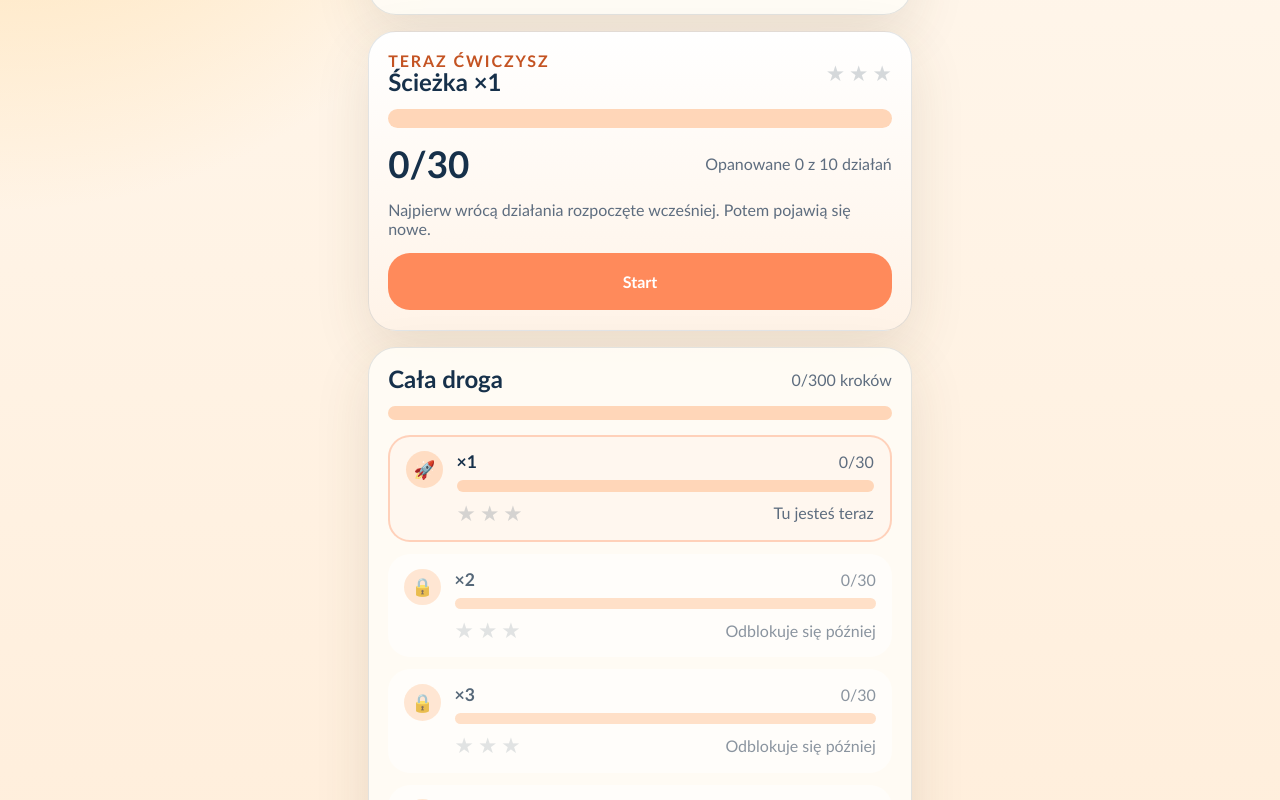
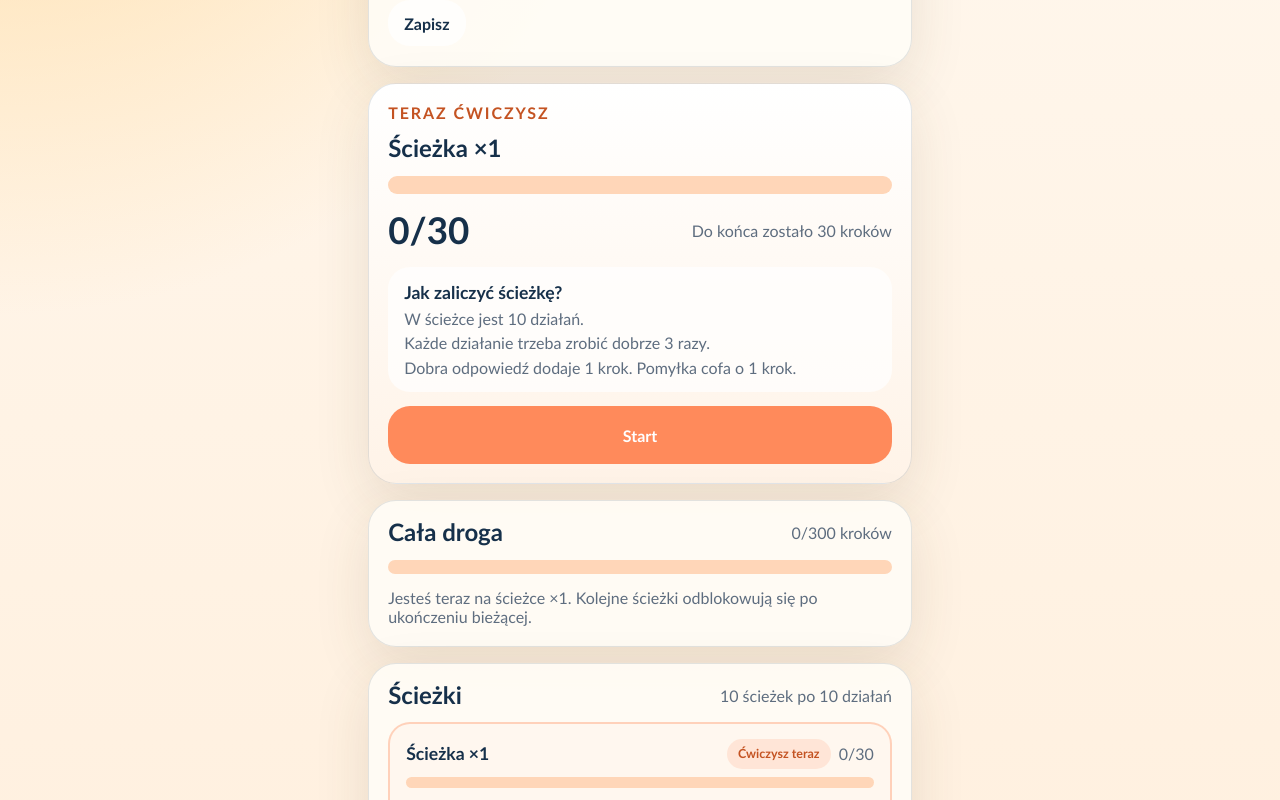
Before and after one commit to tmdoit/multiply-champion, a React (Vite) app: page / in a window 1280 px wide. Shown: the part 360-1160 px from the top of the page. Built offline with nearby package versions, Linux system fonts and the light colour scheme.

Commit message:
Clarify active path and review state

```diff
--- a/src/App.tsx
+++ b/src/App.tsx
@@ -19,6 +19,7 @@ export default function App() {
   const [screen, setScreen] = useState<Screen>("home");
   const [childName, setChildName] = useState(() => loadChildName());
   const [nameDraft, setNameDraft] = useState(() => loadChildName());
+  const [isEditingName, setIsEditingName] = useState(() => loadChildName().trim().length === 0);
   const [progress, setProgress] = useState<FactProgress>(() => loadProgress());
   const [game, setGame] = useState<GameState | null>(null);
   const [lastResult, setLastResult] = useState<RunResult | null>(null);
@@ -117,8 +118,9 @@ export default function App() {
     const trimmed = nameDraft.trim().slice(0, 20);
     setChildName(trimmed);
     saveChildName(trimmed);
+    setIsEditingName(trimmed.length === 0);
     if (!trimmed) {
-      setPopupMessage("Imię jest opcjonalne, ale pomaga dopingować dziecko.");
+      setPopupMessage("Możesz wpisać imię później.");
     }
   }
 
@@ -282,12 +284,29 @@ export default function App() {
           <p className="eyebrow">Lokalne MVP</p>
           <h1 className="heroTitle">Mistrz Mnożenia</h1>
           <p className="heroSubheading">Do 100, tabliczka 10</p>
-          <p className="subtitle heroDescription">Jedna ścieżka na raz. Najpierw powtórka, potem nowe działania.</p>
+          <p className="subtitle heroDescription">Jedna ścieżka na raz. Najpierw wracają rozpoczęte działania, potem pojawiają się nowe.</p>
         </div>
 
         <div className="card stack compactCard">
+          <p className="name">Twoje imię</p>
+          {childName && !isEditingName ? (
+            <div className="savedNameRow">
+              <p className="savedNameValue">{childName}</p>
+              <button
+                className="ghostButton small iconButton"
+                onClick={() => {
+                  setNameDraft(childName);
+                  setIsEditingName(true);
+                }}
+                aria-label="Edytuj imię"
+              >
+                ✎
+              </button>
+            </div>
+          ) : (
+            <>
               <label className="field">
-            <span>Imię dziecka</span>
+                <span>Jak masz na imię?</span>
                 <input
                   value={nameDraft}
                   onChange={(event) => setNameDraft(event.target.value.slice(0, 20))}
@@ -296,30 +315,40 @@ export default function App() {
               </label>
               <div className="buttonRow">
                 <button className="ghostButton small" onClick={handleSaveName}>
-              Zapisz imię
+                  Zapisz
                 </button>
-            <p className="statusLine">{childName ? `Cześć, ${childName}!` : "Imię jest opcjonalne."}</p>
+                {childName ? (
+                  <button
+                    className="ghostButton small"
+                    onClick={() => {
+                      setNameDraft(childName);
+                      setIsEditingName(false);
+                    }}
+                  >
+                    Anuluj
+                  </button>
+                ) : null}
               </div>
+            </>
+          )}
         </div>
 
         <div className="card stack focusCard">
-          <div className="sectionTitleRow">
-            <div>
           <p className="eyebrow">Teraz ćwiczysz</p>
-              <h2>Ścieżka {activePath.label}</h2>
-            </div>
-            <div className="stars" aria-label={`${activePath.stars} gwiazdki`}>
-              {renderStars(activePath.stars)}
-            </div>
-          </div>
+          <h2 className="focusTitle">Ścieżka {activePath.label}</h2>
           <div className="progressBar largeBar" aria-hidden="true">
             <span className="progressFill" style={{ width: `${Math.round((activePath.steps / activePath.totalSteps) * 100)}%` }} />
           </div>
           <div className="progressSummaryRow">
             <p className="bigProgress">{activePath.steps}/{activePath.totalSteps}</p>
-            <p className="statusLine">Opanowane {activePath.masteredFacts} z {activePath.totalFacts} działań</p>
+            <p className="statusLine">Do końca zostało {activePath.totalSteps - activePath.steps} kroków</p>
           </div>
-          <p className="pathHelp">Najpierw wrócą działania rozpoczęte wcześniej. Potem pojawią się nowe.</p>
+          <div className="rulesCard">
+            <p className="name">Jak zaliczyć ścieżkę?</p>
+            <p className="statusLine">W ścieżce jest 10 działań.</p>
+            <p className="statusLine">Każde działanie trzeba zrobić dobrze 3 razy.</p>
+            <p className="statusLine">Dobra odpowiedź dodaje 1 krok. Pomyłka cofa o 1 krok.</p>
+          </div>
           <button className="primaryButton" onClick={startRun}>
             {activePath.steps === 0 ? "Start" : "Kontynuuj"}
           </button>
@@ -333,31 +362,35 @@ export default function App() {
           <div className="progressBar" aria-hidden="true">
             <span className="progressFill overallFill" style={{ width: `${Math.round((overallSteps / (APP_CONFIG.pathCount * APP_CONFIG.pathTotalSteps)) * 100)}%` }} />
           </div>
+          <p className="statusLine">Jesteś teraz na ścieżce {activePath.label}. Kolejne ścieżki odblokowują się po ukończeniu bieżącej.</p>
+        </div>
+
+        <div className="card stack">
+          <div className="sectionTitleRow">
+            <h2>Ścieżki</h2>
+            <p className="statusLine">10 ścieżek po 10 działań</p>
+          </div>
           <div className="pathList">
             {pathSummaries.map((path) => (
               <article
                 key={path.multiplier}
                 className={`pathRow ${path.active ? "active" : ""} ${path.completed ? "completed" : ""} ${!path.unlocked ? "locked" : ""}`}
               >
-                <div className="pathMarker" aria-hidden="true">
-                  {!path.unlocked ? "🔒" : path.completed ? "★" : "🚀"}
+                <div className="pathContent">
+                  <div className="sectionTitleRow pathRowHeader">
+                    <p className="name">Ścieżka {path.label}</p>
+                    <div className="pathHeaderMeta">
+                      {path.active ? <span className="activePathBadge">Ćwiczysz teraz</span> : null}
+                      <p className="rank">{path.steps}/{path.totalSteps}</p>
                     </div>
-                <div className="pathContent">
-                  <div className="sectionTitleRow">
-                    <p className="name">{path.label}</p>
-                    <p className="rank">{path.steps}/{path.totalSteps}</p>
                   </div>
                   <div className="progressBar miniBar" aria-hidden="true">
                     <span className="progressFill" style={{ width: `${Math.round((path.steps / path.totalSteps) * 100)}%` }} />
                   </div>
-                  <div className="sectionTitleRow">
-                    <div className="stars compactStars" aria-hidden="true">
-                      {renderStars(path.stars)}
-                    </div>
+                  <p className="rank">Opanowane działania: {path.masteredFacts}/{path.totalFacts}</p>
                   <p className="rank">
-                      {!path.unlocked ? "Odblokuje się później" : path.completed ? "Ścieżka ukończona" : path.active ? "Tu jesteś teraz" : "Odblokowana"}
+                    {!path.unlocked ? "Ta ścieżka odblokuje się później." : path.completed ? "Ta ścieżka jest ukończona." : path.active ? "To jest Twoja aktualna ścieżka." : "Ta ścieżka jest już odblokowana."}
                   </p>
-                  </div>
                 </div>
               </article>
             ))}
@@ -378,13 +411,23 @@ export default function App() {
             <p className="eyebrow">Ścieżka ×{game.pathMultiplier}</p>
             <p className="timer">{Math.ceil(game.remainingMs / 1000)}s</p>
           </div>
+          <div className="phaseBannerWrap">
+            <div className={`phaseBanner ${currentTask.phase === "review" ? "review" : "fresh"}`}>
+              <span className="phasePill">{currentTask.phase === "review" ? "Powtórka" : "Nowe"}</span>
+              <p className="phaseText">
+                {currentTask.phase === "review"
+                  ? "To działanie wróciło, żeby lepiej je zapamiętać."
+                  : "To nowe działanie w tej ścieżce."}
+              </p>
+            </div>
+          </div>
           <div className="hudMetaRow">
             <p>Zadanie {game.currentIndex + 1} z {game.queue.length}</p>
-            <p>{currentTask.phase === "review" ? "Powtórka" : "Nowe działanie"}</p>
+            <p>Stan działania: {currentTaskStep}/3</p>
           </div>
           <div className="hudMetaRow">
-            <p>Stan działania: {currentTaskStep}/3</p>
             <p>{describeStep(currentTaskStep)}</p>
+            <p>{currentTaskStep}/3</p>
           </div>
         </div>
 
@@ -452,7 +495,6 @@ export default function App() {
           <p className="subtitle">Czas tej rundy: <strong>{formatMs(lastResult.totalTimeMs)}</strong></p>
           <div className="focusSummary">
             <p className="bigProgress">×{lastResult.pathMultiplier} • {lastResult.steps}/{lastResult.totalSteps}</p>
-            <div className="stars" aria-hidden="true">{renderStars(lastResult.stars)}</div>
             <p className="statusLine">Opanowane {lastResult.masteredFacts} z {lastResult.totalFacts} działań</p>
           </div>
           {lastResult.completedPath && nextPathLabel ? (
@@ -492,15 +534,3 @@ export default function App() {
     </main>
   );
 }
-
-function renderStars(filled: number): JSX.Element {
-  return (
-    <>
-      {[0, 1, 2].map((index) => (
-        <span key={index} className={`star ${index < filled ? "filled" : ""}`}>
-          ★
-        </span>
-      ))}
-    </>
-  );
-}
--- a/src/styles.css
+++ b/src/styles.css
@@ -199,6 +199,37 @@ input {
   background: linear-gradient(180deg, rgba(255, 255, 255, 0.98) 0%, rgba(255, 243, 231, 0.98) 100%);
 }
 
+.focusTitle {
+  margin: 0.2rem 0 0;
+}
+
+.savedNameRow {
+  display: flex;
+  justify-content: space-between;
+  align-items: center;
+  gap: 0.75rem;
+}
+
+.savedNameValue {
+  margin: 0;
+  font-size: 1.35rem;
+  font-weight: 900;
+  color: #16304a;
+}
+
+.iconButton {
+  min-width: 3rem;
+  padding: 0 0.9rem;
+}
+
+.rulesCard {
+  display: grid;
+  gap: 0.35rem;
+  padding: 0.95rem 1rem;
+  border-radius: 22px;
+  background: rgba(255, 255, 255, 0.72);
+}
+
 .bigProgress {
   margin: 0;
   font-size: clamp(1.8rem, 5vw, 2.3rem);
@@ -258,7 +289,6 @@ input {
 
 .pathRow {
   display: grid;
-  grid-template-columns: auto 1fr;
   gap: 0.85rem;
   padding: 0.9rem 1rem;
   border-radius: 22px;
@@ -293,6 +323,30 @@ input {
   gap: 0.5rem;
 }
 
+.pathRowHeader {
+  align-items: center;
+}
+
+.pathHeaderMeta {
+  display: inline-flex;
+  align-items: center;
+  gap: 0.5rem;
+  flex-wrap: wrap;
+  justify-content: flex-end;
+}
+
+.activePathBadge {
+  display: inline-flex;
+  align-items: center;
+  min-height: 1.9rem;
+  padding: 0 0.7rem;
+  border-radius: 999px;
+  background: rgba(255, 138, 91, 0.16);
+  color: var(--accent-dark);
+  font-size: 0.78rem;
+  font-weight: 900;
+}
+
 .name {
   margin: 0;
   font-size: 1.1rem;
@@ -307,6 +361,45 @@ input {
 .hudMetaRow,
 .hudTopRow {
   font-weight: 800;
+}
+
+.phaseBannerWrap {
+  margin-top: 0.15rem;
+}
+
+.phaseBanner {
+  display: grid;
+  gap: 0.35rem;
+  padding: 0.85rem 1rem;
+  border-radius: 18px;
+}
+
+.phaseBanner.review {
+  background: rgba(255, 138, 91, 0.12);
+}
+
+.phaseBanner.fresh {
+  background: rgba(31, 157, 104, 0.12);
+}
+
+.phasePill {
+  display: inline-flex;
+  align-items: center;
+  justify-self: start;
+  min-height: 1.8rem;
+  padding: 0 0.65rem;
+  border-radius: 999px;
+  background: rgba(255, 255, 255, 0.85);
+  color: #16304a;
+  font-size: 0.78rem;
+  font-weight: 900;
+}
+
+.phaseText {
+  margin: 0;
+  color: #16304a;
+  font-size: 0.92rem;
+  font-weight: 700;
 }
 
 .timer {
@@ -429,12 +522,9 @@ input {
   .buttonRow,
   .hudTopRow,
   .hudMetaRow,
-  .progressSummaryRow {
+  .progressSummaryRow,
+  .savedNameRow {
     align-items: start;
     flex-direction: column;
   }
-
-  .pathRow {
-    grid-template-columns: 1fr;
-  }
 }
```
Lines whose indentation alone changed are shown as unchanged.
